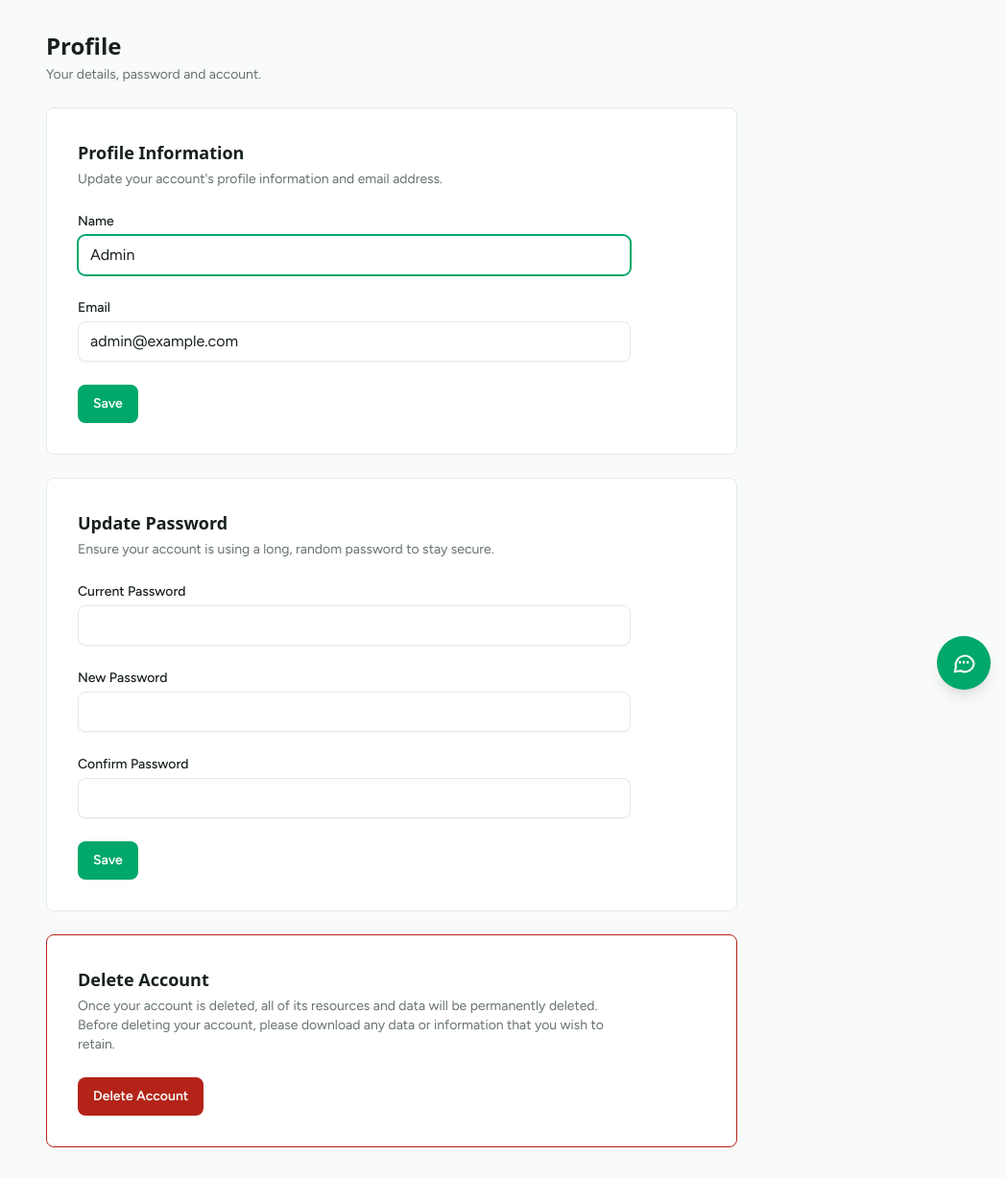
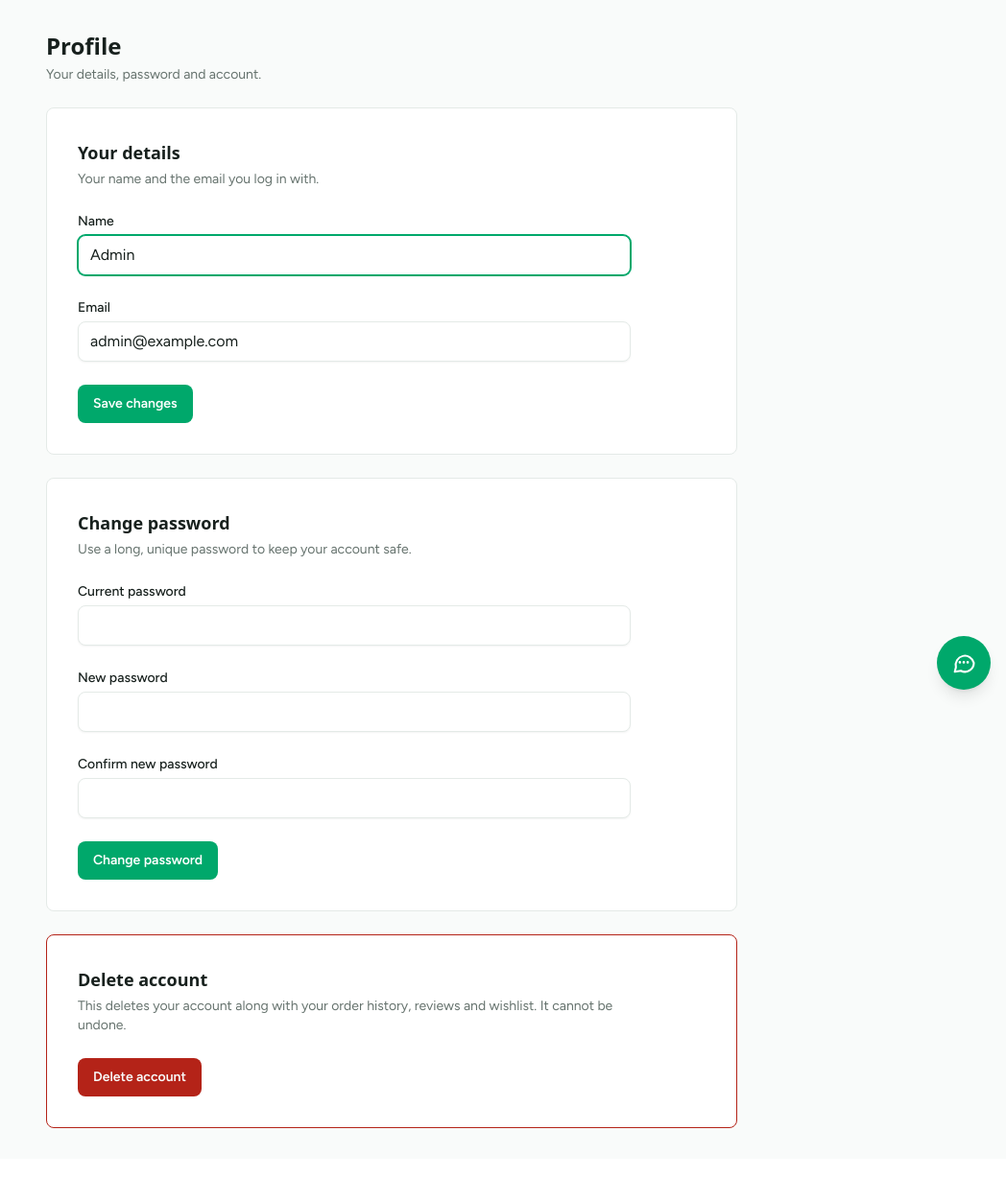
Before and after one commit to GHYounesse/baskit, a Laravel app: page /profile in a window 1280 px wide. Shown: the part 65-1293 px from the top of the page at 96% size, without its empty margins (232-1280 px from the left). After the commit the page ends 1241 px from the top, so only its background shows below. Run offline with Laravel 12, Linux system fonts and the light colour scheme; a user stored in the database is signed in; data comes from the database, SQL or seed files in the repository; data that the repository does not hold is empty; style sheets or scripts are compiled from the project's sources; some libraries are stand-ins or nearby versions; some web fonts are replaced.

Commit message:
docs(profile): plain wording for the profile pages and drop the stale roadmap item
Co-Authored-By: Claude Sonnet 5.5 <noreply@anthropic.com>

```diff
--- a/resources/js/Pages/Profile/Partials/DeleteUserForm.jsx
+++ b/resources/js/Pages/Profile/Partials/DeleteUserForm.jsx
@@ -49,32 +49,28 @@ export default function DeleteUserForm({ className = '' }) {
         <section className={`space-y-6 ${className}`}>
             <header>
                 <h2 className="font-display text-lg font-bold text-ink">
-                    Delete Account
+                    Delete account
                 </h2>
 
                 <p className="mt-1 text-sm text-ink-muted">
-                    Once your account is deleted, all of its resources and data
-                    will be permanently deleted. Before deleting your account,
-                    please download any data or information that you wish to
-                    retain.
+                    This deletes your account along with your order history,
+                    reviews and wishlist. It cannot be undone.
                 </p>
             </header>
 
             <DangerButton onClick={confirmUserDeletion}>
-                Delete Account
+                Delete account
             </DangerButton>
 
             <Modal show={confirmingUserDeletion} onClose={closeModal}>
                 <form onSubmit={deleteUser} className="p-6">
                     <h2 className="font-display text-lg font-bold text-ink">
-                        Are you sure you want to delete your account?
+                        Delete your account?
                     </h2>
 
                     <p className="mt-1 text-sm text-ink-muted">
-                        Once your account is deleted, all of its resources and
-                        data will be permanently deleted. Please enter your
-                        password to confirm you would like to permanently delete
-                        your account.
+                        This deletes your account, order history, reviews and
+                        wishlist for good. Enter your password to confirm.
                     </p>
 
                     <div className="mt-6">
@@ -110,7 +106,7 @@ export default function DeleteUserForm({ className = '' }) {
                         </SecondaryButton>
 
                         <DangerButton className="ms-3" disabled={processing}>
-                            Delete Account
+                            Delete account
                         </DangerButton>
                     </div>
                 </form>
--- a/resources/js/Pages/Profile/Partials/UpdatePasswordForm.jsx
+++ b/resources/js/Pages/Profile/Partials/UpdatePasswordForm.jsx
@@ -48,12 +48,11 @@ export default function UpdatePasswordForm({ className = '' }) {
         <section className={className}>
             <header>
                 <h2 className="font-display text-lg font-bold text-ink">
-                    Update Password
+                    Change password
                 </h2>
 
                 <p className="mt-1 text-sm text-ink-muted">
-                    Ensure your account is using a long, random password to stay
-                    secure.
+                    Use a long, unique password to keep your account safe.
                 </p>
             </header>
 
@@ -61,7 +60,7 @@ export default function UpdatePasswordForm({ className = '' }) {
                 <div>
                     <InputLabel
                         htmlFor="current_password"
-                        value="Current Password"
+                        value="Current password"
                     />
 
                     <TextInput
@@ -83,7 +82,7 @@ export default function UpdatePasswordForm({ className = '' }) {
                 </div>
 
                 <div>
-                    <InputLabel htmlFor="password" value="New Password" />
+                    <InputLabel htmlFor="password" value="New password" />
 
                     <TextInput
                         id="password"
@@ -101,7 +100,7 @@ export default function UpdatePasswordForm({ className = '' }) {
                 <div>
                     <InputLabel
                         htmlFor="password_confirmation"
-                        value="Confirm Password"
+                        value="Confirm new password"
                     />
 
                     <TextInput
@@ -122,7 +121,7 @@ export default function UpdatePasswordForm({ className = '' }) {
                 </div>
 
                 <div className="flex items-center gap-4">
-                    <PrimaryButton disabled={processing}>Save</PrimaryButton>
+                    <PrimaryButton disabled={processing}>Change password</PrimaryButton>
 
                     <Transition
                         show={recentlySuccessful}
@@ -132,7 +131,7 @@ export default function UpdatePasswordForm({ className = '' }) {
                         leaveTo="opacity-0"
                     >
                         <p className="text-sm text-ink-muted">
-                            Saved.
+                            Password changed.
                         </p>
                     </Transition>
                 </div>
--- a/resources/js/Pages/Profile/Partials/UpdateProfileInformationForm.jsx
+++ b/resources/js/Pages/Profile/Partials/UpdateProfileInformationForm.jsx
@@ -28,11 +28,11 @@ export default function UpdateProfileInformation({
         <section className={className}>
             <header>
                 <h2 className="font-display text-lg font-bold text-ink">
-                    Profile Information
+                    Your details
                 </h2>
 
                 <p className="mt-1 text-sm text-ink-muted">
-                    Update your account's profile information and email address.
+                    Your name and the email you log in with.
                 </p>
             </header>
 
@@ -93,7 +93,7 @@ export default function UpdateProfileInformation({
                 )}
 
                 <div className="flex items-center gap-4">
-                    <PrimaryButton disabled={processing}>Save</PrimaryButton>
+                    <PrimaryButton disabled={processing}>Save changes</PrimaryButton>
 
                     <Transition
                         show={recentlySuccessful}
@@ -103,7 +103,7 @@ export default function UpdateProfileInformation({
                         leaveTo="opacity-0"
                     >
                         <p className="text-sm text-ink-muted">
-                            Saved.
+                            Changes saved.
                         </p>
                     </Transition>
                 </div>
```
Also changed, not shown: README.md.
